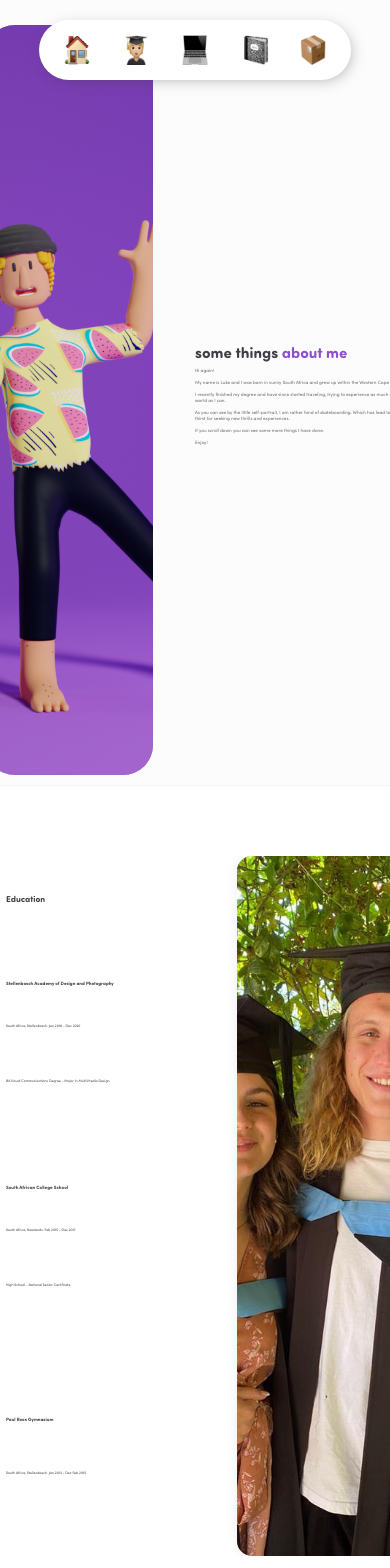
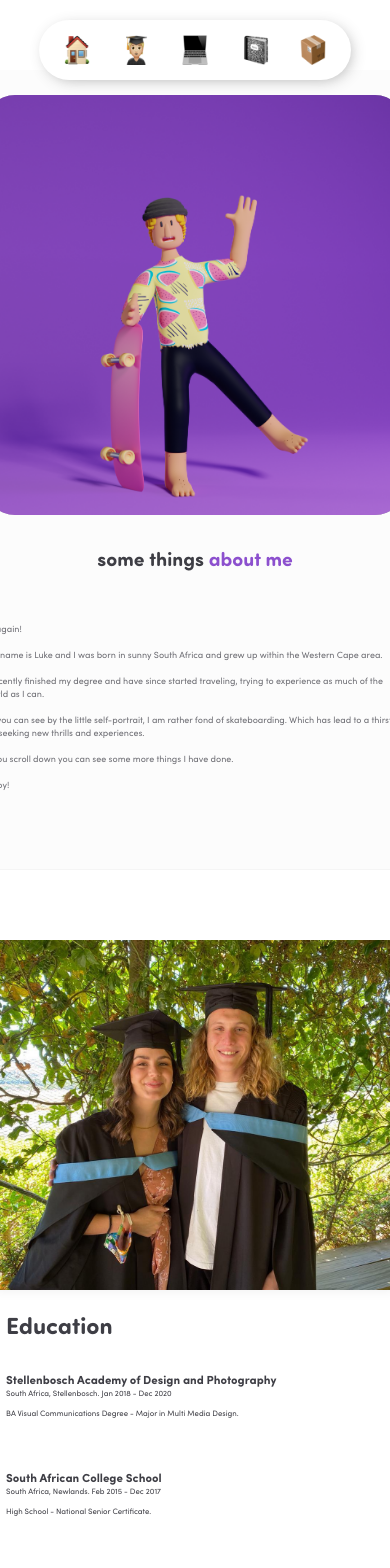
Before and after one commit to imprisonedmind/nextjs-porti, a Next.js app: page /about/about in a window 390 px wide. Shown: the top 1568 px of the page. Built offline with nearby package versions, Linux system fonts and the light colour scheme.

Commit message:
Mobile about reponsive

```diff
--- a/comps/xpCard/xpCard.module.scss
+++ b/comps/xpCard/xpCard.module.scss
@@ -89,3 +89,21 @@
   width: 40%;
   margin-top: 10px;
 }
+
+
+@media only screen and (max-width:500px) {
+  .xpCon {
+    h1 {
+      font-size: 3vw;
+    }
+    h2 {
+      font-size: 2vw;
+    }
+  }
+
+  .desc {
+    p {
+      font-size: 2.8vw;
+    }
+  }
+}
--- a/pages/about/about.module.scss
+++ b/pages/about/about.module.scss
@@ -72,3 +72,34 @@
     50%{background-position:100% 50%}
     100%{background-position:0% 51%}
 }
+
+
+@media only screen and (max-width:500px) {
+    .aboutCon {
+        height: 800px;
+        margin-top: 70px;
+    }
+
+    .CoverImg {
+        width: 100%;
+        height: 55%;
+    }
+
+    .about {
+        display: flex;
+        justify-content: space-evenly;
+        flex-wrap: wrap;
+        height: 45%;
+        width: 100%;
+
+        h1 {
+            padding: 5% 0 0 0 ;
+            font-size: 5vw;
+        }
+
+        p {
+            font-size: 2.3vw;
+        }
+    }
+
+}
--- a/pages/about/eduCon.module.scss
+++ b/pages/about/eduCon.module.scss
@@ -132,3 +132,43 @@
     50%{background-position:100% 50%}
     100%{background-position:0% 51%}
 }
+
+@media only screen and (max-width:500px) {
+    .education {
+        flex-wrap: wrap-reverse;
+    }
+
+    .imgCon {
+        height: 50%;
+        width: 100%;
+    }
+
+    .eduLeft {
+        height: 50%;
+        width: 100%;
+
+        h1 {
+            padding-top: 20px;
+            font-size: 6vw;
+        }
+
+    }
+
+
+
+    .schools {
+
+        .school {
+            h1 {
+                font-size: 3vw;
+            }
+            h2 {
+                font-size: 2vw;
+            }
+            p {
+                font-size: 2vw;
+            }
+        }
+
+    }
+}
--- a/pages/about/jobCon.module.scss
+++ b/pages/about/jobCon.module.scss
@@ -21,3 +21,11 @@
         font-size: 2.2vw;
     }
 }
+
+@media only screen and (max-width:500px) {
+    .titleCon {
+        h1 {
+            font-size: 5vw;
+        }
+    }
+}
--- a/pages/about/skills.module.scss
+++ b/pages/about/skills.module.scss
@@ -122,3 +122,49 @@
 #W10 {
     width: 10%;
 }
+
+
+@media only screen and (max-width:500px) {
+    .main {
+        height: 1500px;
+    }
+
+    .skillsTitle {
+        height: 5%;
+        h1 {
+            font-size: 6vw;
+        }
+    }
+
+    .skillType {
+        flex-wrap: wrap;
+    }
+
+    .skillTypeCon {
+        display: flex;
+        justify-content: space-evenly;
+        height: 25%;
+        width: 100%;
+
+        h1 {
+            font-size: 3.5vw;
+        }
+
+        p {
+            font-size: 2vw;
+            width: 50%;
+        }
+    }
+
+    .skillTypeCon:nth-child(1) {
+        height: 15%;
+    }
+
+    .skillTypeCon:nth-child(2) {
+        height: 50%;
+    }
+
+    .skillTypeCon:nth-child(3) {
+        height: 45%;
+    }
+}
```
